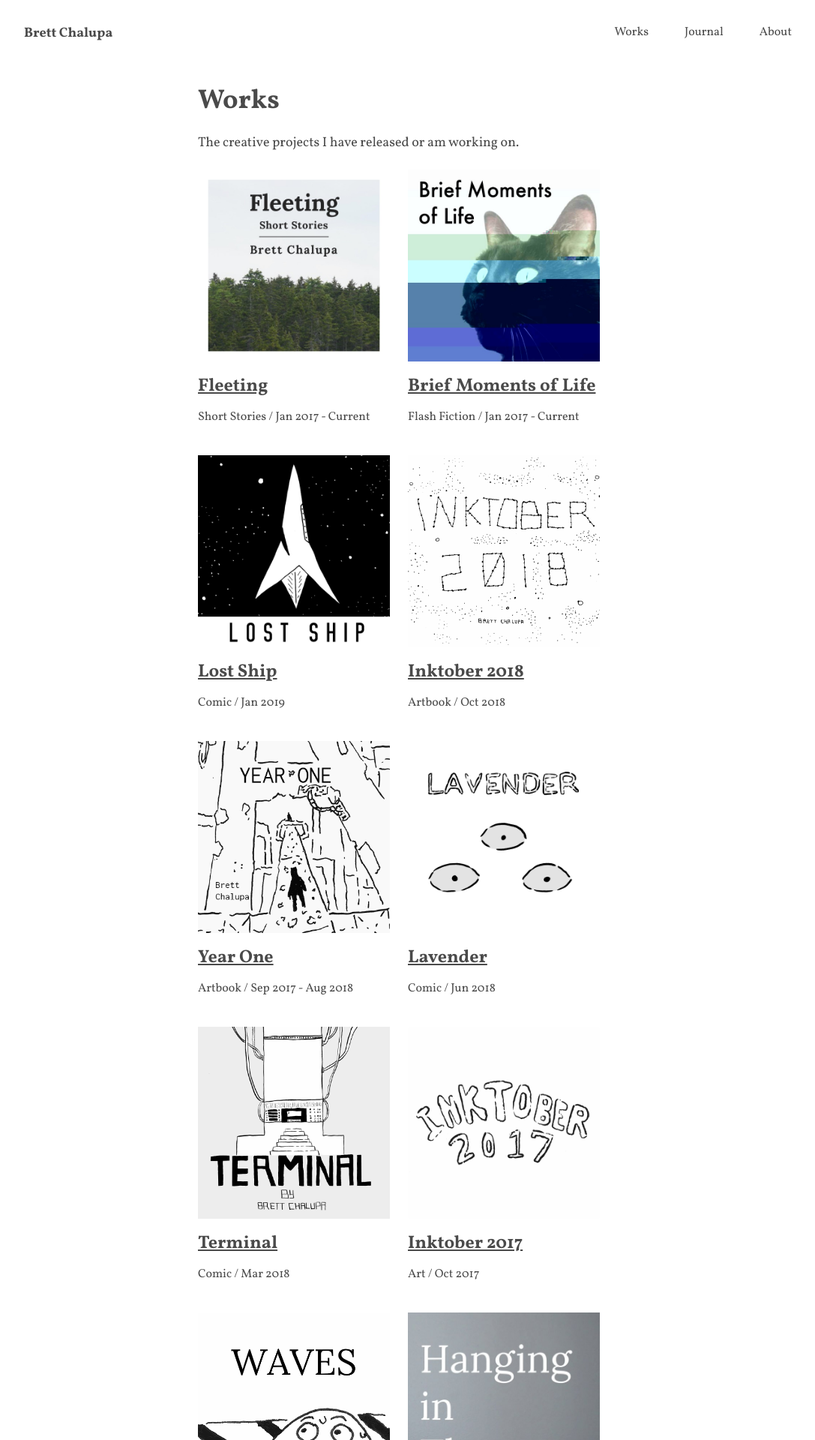
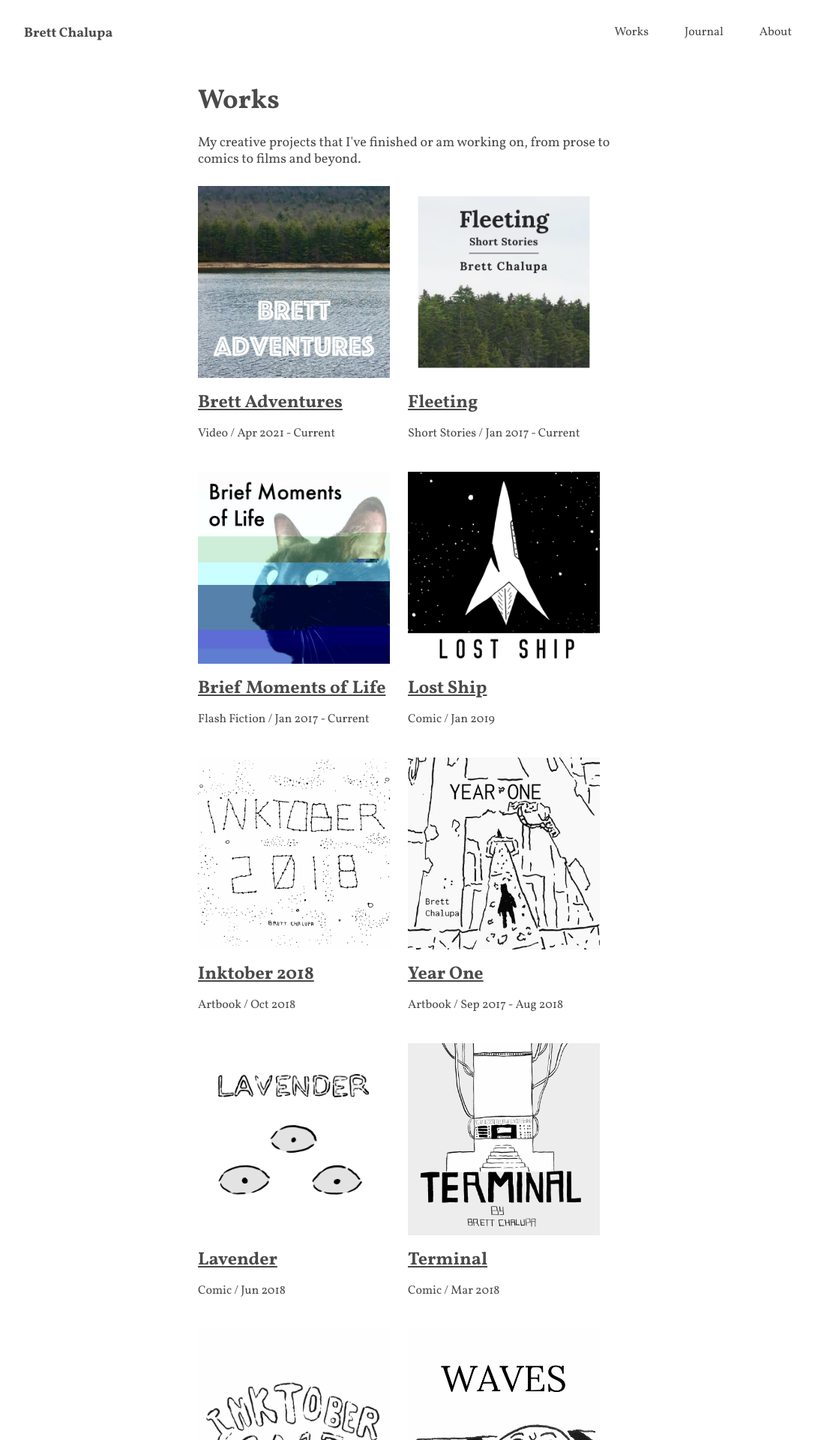
Before and after one commit to brettchalupa/brettchalupa.github.io, a Jekyll site: the page built from works.html, in a window 1280 px wide. Shown: the top 1920 px of the page at 75% size, without its empty margins (96-1183 px from the left). Built offline with Jekyll 4.4.1, drawn with Linux system fonts in a browser that asks for light colours; nearby versions of some CDN libraries.

Commit message:
Add Brett Adventures work

```diff
--- a/_sass/layout.scss
+++ b/_sass/layout.scss
@@ -536,7 +536,7 @@ figcaption {
   }
 
   @media screen and (max-width: 500px) {
-    grid-gap: 0.5rem;
+    grid-gap: 0.8rem;
     grid-template-columns: repeat(1, 1fr);
   }
 }
--- a/works.html
+++ b/works.html
@@ -1,6 +1,6 @@
 ---
 title: Works
-description: The creative projects I have released or am working on.
+description: My creative projects that I've finished or am working on, from prose to comics to films and beyond.
 permalink: "/works/"
 layout: default
 ---
```
Also changed, not shown: _works/brett-adventures.md (added, +26 -0 lines), _uploads/brett-adventures-cover.jpg (added).
